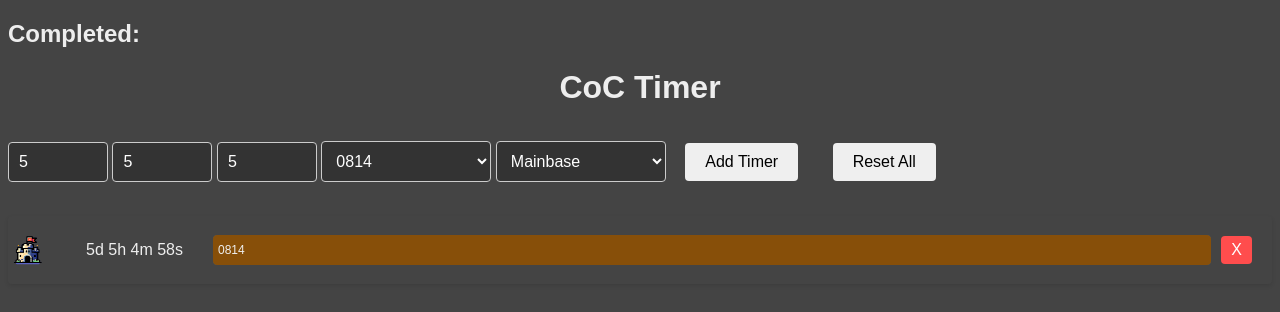
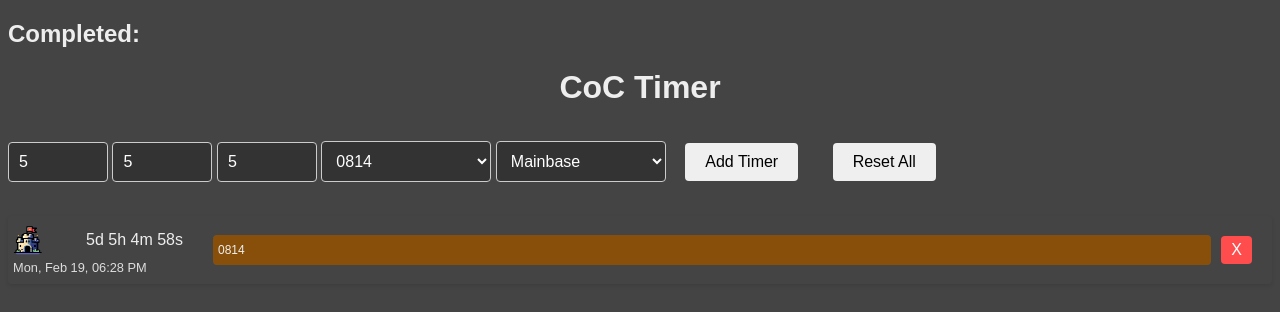
Before and after one commit to Piet0816/coc-timer-app, a plain HTML site: page index.html in a window 1280 px wide. Both pictures are taken after typing "5", "5", "5" into the empty fields and a click on the button "Add Timer". Drawn offline with Linux system fonts and the light colour scheme.

Commit message:
added completiontime

```diff
--- a/script.js
+++ b/script.js
@@ -70,9 +70,13 @@
     timeString.classList.add('time-string');
     detailsContainer.appendChild(timeString);
 
+    // Create a span for the completion time and add it to the details container
+    const completionTimeElement = document.createElement('span');
+    completionTimeElement.classList.add('completion-time');
+    detailsContainer.appendChild(completionTimeElement);
+
     // Add the details container to the timer element
     timerElement.appendChild(detailsContainer);
-
 
     // Create progress bar container and progress bar
     const progressContainer = document.createElement('div');
@@ -94,9 +98,6 @@
     // Append the timer to the list
     timersList.appendChild(timerElement);
 
-   // Add the progress bar container to the timer element
-    timerElement.appendChild(progressContainer);
-
     // Create a button to remove the timer
     const removeButton = document.createElement('button');
     removeButton.textContent = 'X';
@@ -113,12 +114,19 @@
     // Append the remove button to the timer element
     timerElement.appendChild(removeButton);
 
+	const completionTime = new Date(Date.now() + seconds * 1000);
+	const options = { weekday: 'short', month: 'short', day: 'numeric', hour: '2-digit', minute: '2-digit' };
+	completionTimeElement.textContent = `${completionTime.toLocaleString(undefined, options)}`;
+
     // Append the timer to the list
     timersList.appendChild(timerElement);
 
     // Start the countdown
     const startTime = Date.now();
     const endTime = startTime + (seconds * 1000);
+
+    // Store the formatted completion time in a data attribute
+    timerElement.setAttribute('data-completion-time', completionTime.toLocaleString());
 
 	timerElement.setAttribute('data-start-time', startTime.toString());
     timerElement.setAttribute('data-seconds', seconds.toString());
@@ -139,6 +147,7 @@
 			 // Play the beep sound when the timer finishes
 			clearInterval(interval);
 			progressBar.style.width = `0%`;
+			completionTimeElement.textContent = `Ended`;
 			moveToCompleted(timerElement, color, icon);
 			updateNearestTimerDisplay(); // Add this line
 		} else {
@@ -280,7 +289,6 @@
         return {
             startTime: timer.getAttribute('data-start-time'),
             seconds: timer.getAttribute('data-seconds'),
-            maxTime: timer.getAttribute('data-max-time'),
             color: timer.getAttribute('data-color'),
             icon: timer.getAttribute('data-icon') // This should be the key for the icon
         };
@@ -314,7 +322,6 @@
 			iconElement.classList.add('icon'); // Make sure this matches your querySelector in moveToCompleted
 			dummyTimerElement.appendChild(iconElement);
 
-
             moveToCompleted(dummyTimerElement, savedTimer.color, savedTimer.icon);
 		}
     });
--- a/style.css
+++ b/style.css
@@ -56,6 +56,12 @@
     background-color: #555; /* Darken button on hover for visual feedback */
 }
 
+.completion-time {
+    display: block; /* or inline-block, depending on your layout */
+    margin-top: 5px; /* Add some space above the completion time */
+    font-size: 0.8em; /* You can adjust the size as you see fit */
+    color: #ddd; /* Just an example, adjust the color as needed */
+}
 
 h1 {
     text-align: center;
```
